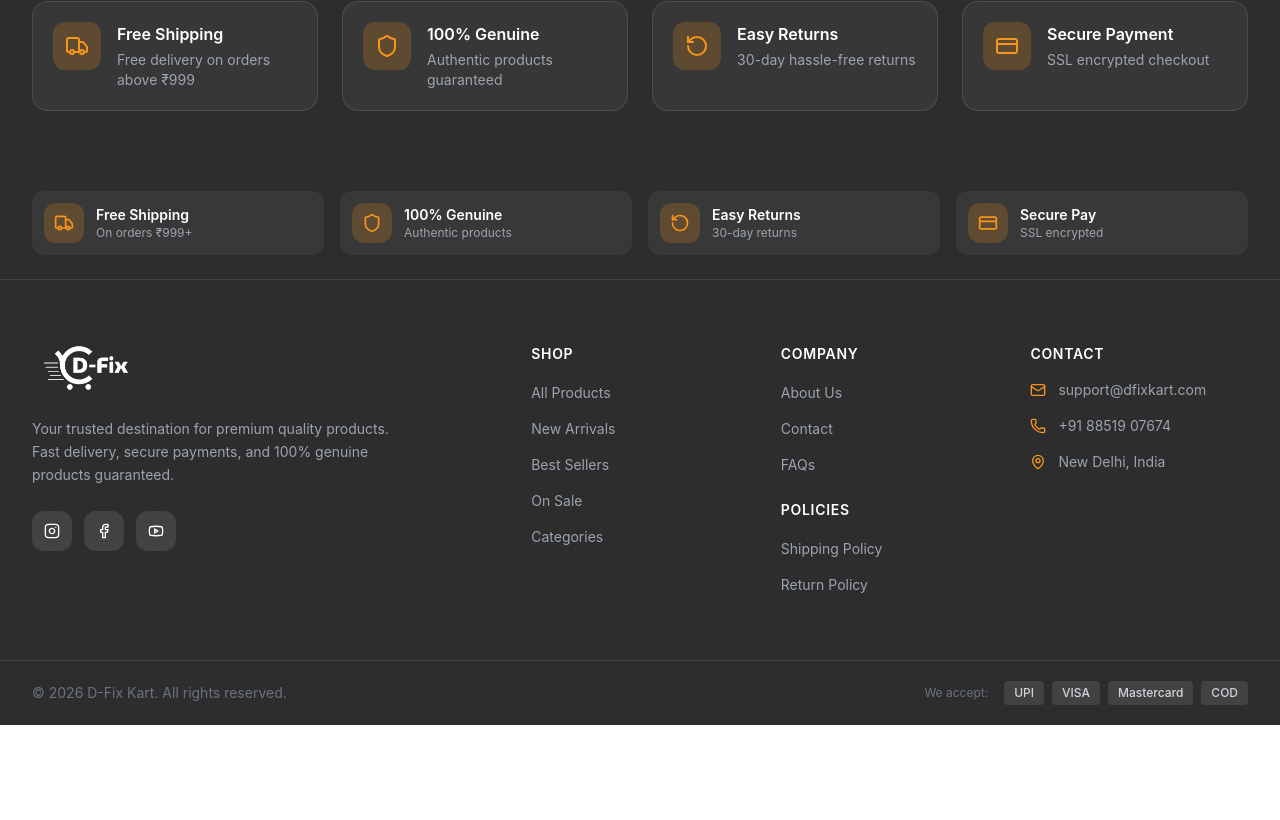
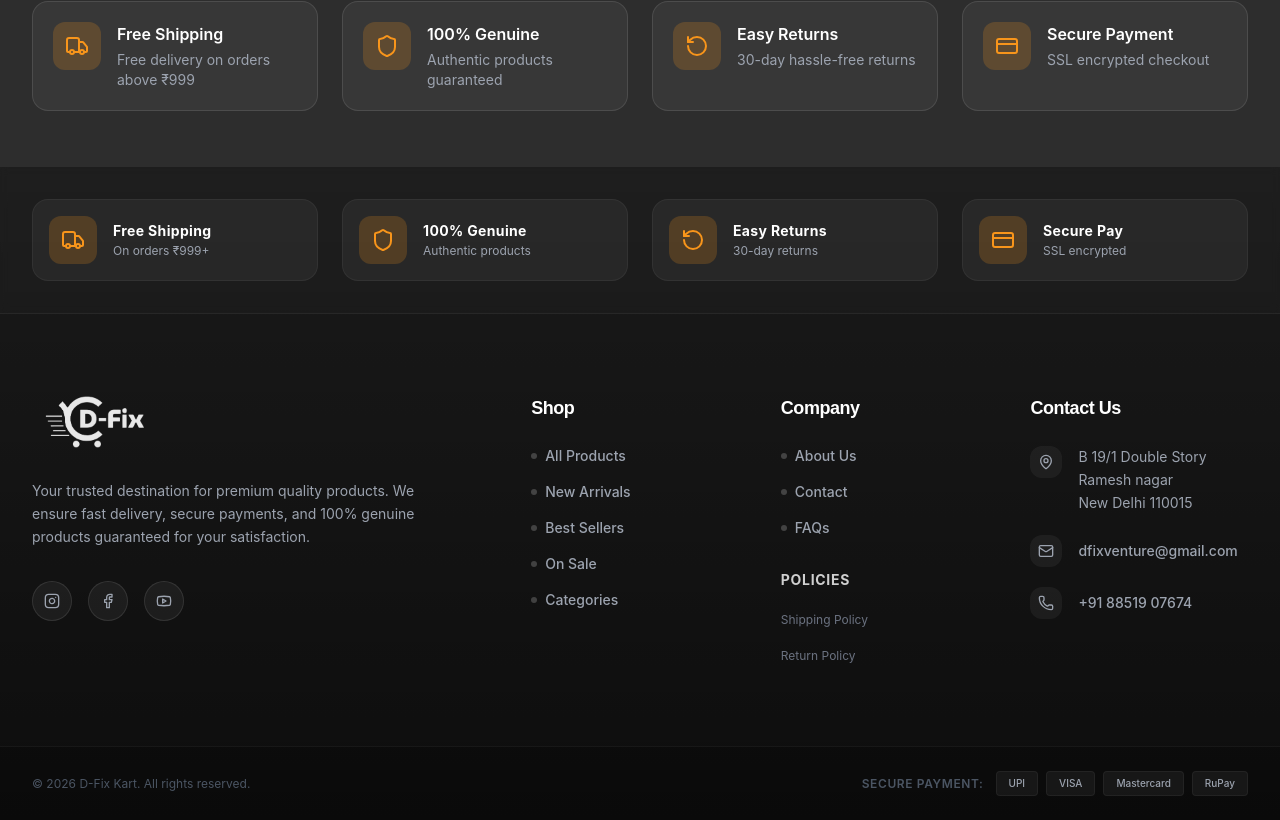
Before and after one commit to madhwalshivam/e--commerce--tape, a Next.js app in the folder client/: page / in a window 1280 px wide. Shown: the part 1556-2376 px from the top of the page. Before the commit the page ends 2281 px from the top, so only its background shows below. Built offline with nearby package versions, Linux system fonts and the light colour scheme; no server answers.

Commit message:
feat: Implement products listing page with filtering, category browsing, and comprehensive global styling.

```diff
--- a/client/src/app/globals.css
+++ b/client/src/app/globals.css
@@ -195,7 +195,7 @@
 /* Category Card */
 @layer components {
   .category-card {
-    @apply relative rounded-2xl overflow-hidden bg-gray-100 aspect-square cursor-pointer;
+    @apply relative rounded-md overflow-hidden bg-gray-100 aspect-square cursor-pointer;
   }
 
   .category-card::after {
--- a/client/src/components/layout/Footer.jsx
+++ b/client/src/components/layout/Footer.jsx
@@ -38,19 +38,22 @@ const trustFeatures = [
 
 export const Footer = () => {
   return (
-    <footer className="bg-[#2D2D2D] lg:mb-0 mb-14">
+    <footer className="relative bg-[#1A1A1A] text-white lg:mb-0 mb-14 overflow-hidden">
+      {/* Background Gradient Overlay */}
+      <div className="absolute inset-0 bg-gradient-to-t from-black/50 to-transparent pointer-events-none" />
+
       {/* Trust Bar */}
-      <div className="border-b border-white/10">
-        <div className="section-container py-6">
-          <div className="grid grid-cols-2 md:grid-cols-4 gap-4">
+      <div className="relative border-b border-white/5 bg-white/[0.02] backdrop-blur-sm">
+        <div className="section-container py-8">
+          <div className="grid grid-cols-2 md:grid-cols-4 gap-6">
             {trustFeatures.map((feature, index) => (
-              <div key={index} className="flex items-center gap-3 p-3 rounded-xl bg-white/5">
-                <div className="w-10 h-10 rounded-lg bg-primary/20 flex items-center justify-center flex-shrink-0">
-                  <feature.icon className="h-5 w-5 text-primary" />
+              <div key={index} className="flex items-center gap-4 p-4 rounded-2xl bg-white/5 border border-white/5 hover:bg-white/10 transition-colors duration-300">
+                <div className="w-12 h-12 rounded-xl bg-primary/20 flex items-center justify-center flex-shrink-0 text-primary">
+                  <feature.icon className="h-6 w-6" />
                 </div>
                 <div>
-                  <p className="font-semibold text-white text-sm">{feature.title}</p>
-                  <p className="text-gray-400 text-xs">{feature.desc}</p>
+                  <p className="font-bold text-white text-sm tracking-wide">{feature.title}</p>
+                  <p className="text-gray-400 text-xs mt-0.5">{feature.desc}</p>
                 </div>
               </div>
             ))}
@@ -59,29 +62,29 @@ export const Footer = () => {
       </div>
 
       {/* Main Footer */}
-      <div className="section-container py-12 md:py-16">
-        <div className="grid grid-cols-2 md:grid-cols-4 lg:grid-cols-5 gap-8">
+      <div className="relative section-container py-16 md:py-20">
+        <div className="grid grid-cols-1 md:grid-cols-2 lg:grid-cols-5 gap-10 lg:gap-8">
           {/* Brand */}
-          <div className="col-span-2 lg:col-span-2">
-            <Link href="/" className="inline-block mb-5">
-              <Image src="/logo.png" alt="D-Fix Kart" width={140} height={50} className="h-12 w-auto brightness-0 invert" />
+          <div className="lg:col-span-2 space-y-6">
+            <Link href="/" className="inline-block">
+              <Image src="/logo.png" alt="D-Fix Kart" width={160} height={60} className="h-14 w-auto brightness-0 invert opacity-90 hover:opacity-100 transition-opacity" />
             </Link>
-            <p className="text-gray-400 text-sm leading-relaxed mb-6 max-w-sm">
-              Your trusted destination for premium quality products. Fast delivery, secure payments, and 100% genuine products guaranteed.
+            <p className="text-gray-400 text-sm leading-relaxed max-w-sm">
+              Your trusted destination for premium quality products. We ensure fast delivery, secure payments, and 100% genuine products guaranteed for your satisfaction.
             </p>
 
             {/* Social Icons */}
-            <div className="flex gap-3">
+            <div className="flex gap-4 pt-2">
               {socialLinks.map((social) => (
                 <a
                   key={social.name}
                   href={social.href}
                   target="_blank"
                   rel="noopener noreferrer"
-                  className="w-10 h-10 rounded-xl bg-white/10 flex items-center justify-center hover:bg-primary transition-all duration-300"
+                  className="w-10 h-10 rounded-full bg-white/5 border border-white/10 flex items-center justify-center text-gray-400 hover:bg-primary hover:text-white hover:border-primary transition-all duration-300 transform hover:-translate-y-1"
                   title={social.name}
                 >
-                  <social.icon className="h-4 w-4 text-white" />
+                  <social.icon className="h-4 w-4" />
                 </a>
               ))}
             </div>
@@ -89,11 +92,12 @@ export const Footer = () => {
 
           {/* Shop */}
           <div>
-            <h3 className="footer-heading">Shop</h3>
-            <ul className="space-y-3">
+            <h3 className="text-lg font-bold text-white mb-6 font-display tracking-tight">Shop</h3>
+            <ul className="space-y-4">
               {shopLinks.map((link) => (
                 <li key={link.name}>
-                  <Link href={link.href} className="footer-link">
+                  <Link href={link.href} className="text-gray-400 hover:text-primary transition-colors text-sm font-medium flex items-center gap-2 group">
+                    <span className="w-1.5 h-1.5 rounded-full bg-white/20 group-hover:bg-primary transition-colors" />
                     {link.name}
                   </Link>
                 </li>
@@ -102,23 +106,14 @@ export const Footer = () => {
           </div>
 
           {/* Company */}
+          <div className="space-y-8">
             <div>
-            <h3 className="footer-heading">Company</h3>
-            <ul className="space-y-3">
+              <h3 className="text-lg font-bold text-white mb-6 font-display tracking-tight">Company</h3>
+              <ul className="space-y-4">
                 {companyLinks.map((link) => (
                   <li key={link.name}>
-                  <Link href={link.href} className="footer-link">
-                    {link.name}
-                  </Link>
-                </li>
-              ))}
-            </ul>
-
-            <h3 className="footer-heading mt-6">Policies</h3>
-            <ul className="space-y-3">
-              {policyLinks.slice(0, 2).map((link) => (
-                <li key={link.name}>
-                  <Link href={link.href} className="footer-link">
+                    <Link href={link.href} className="text-gray-400 hover:text-primary transition-colors text-sm font-medium flex items-center gap-2 group">
+                      <span className="w-1.5 h-1.5 rounded-full bg-white/20 group-hover:bg-primary transition-colors" />
                       {link.name}
                     </Link>
                   </li>
@@ -126,27 +121,47 @@ export const Footer = () => {
               </ul>
             </div>
 
+            <div>
+              <h3 className="text-sm font-bold text-white mb-4 uppercase tracking-wider opacity-80">Policies</h3>
+              <ul className="space-y-3">
+                {policyLinks.slice(0, 2).map((link) => (
+                  <li key={link.name}>
+                    <Link href={link.href} className="text-gray-500 hover:text-white transition-colors text-xs">
+                      {link.name}
+                    </Link>
+                  </li>
+                ))}
+              </ul>
+            </div>
+          </div>
+
           {/* Contact */}
           <div>
-            <h3 className="footer-heading">Contact</h3>
-            <ul className="space-y-4">
-              <li className="flex items-start gap-3">
-                <Mail className="h-4 w-4 text-primary mt-0.5 flex-shrink-0" />
-                <a href="mailto:support@dfixkart.com" className="text-gray-400 hover:text-primary text-sm transition-colors">
-                  support@dfixkart.com
+            <h3 className="text-lg font-bold text-white mb-6 font-display tracking-tight">Contact Us</h3>
+            <ul className="space-y-5">
+              <li className="flex items-start gap-4 group">
+                <div className="w-8 h-8 rounded-lg bg-white/5 flex items-center justify-center flex-shrink-0 group-hover:bg-primary/20 transition-colors">
+                  <MapPin className="h-4 w-4 text-gray-400 group-hover:text-primary transition-colors" />
+                </div>
+                <span className="text-gray-400 text-sm leading-relaxed group-hover:text-gray-300 transition-colors">
+                  B 19/1 Double Story Ramesh nagar<br />New Delhi 110015
+                </span>
+              </li>
+              <li className="flex items-center gap-4 group">
+                <div className="w-8 h-8 rounded-lg bg-white/5 flex items-center justify-center flex-shrink-0 group-hover:bg-primary/20 transition-colors">
+                  <Mail className="h-4 w-4 text-gray-400 group-hover:text-primary transition-colors" />
+                </div>
+                <a href="mailto:dfixventure@gmail.com" className="text-gray-400 hover:text-white text-sm transition-colors font-medium">
+                  dfixventure@gmail.com
                 </a>
               </li>
-              <li className="flex items-start gap-3">
-                <Phone className="h-4 w-4 text-primary mt-0.5 flex-shrink-0" />
-                <a href="tel:+918851907674" className="text-gray-400 hover:text-primary text-sm transition-colors">
+              <li className="flex items-center gap-4 group">
+                <div className="w-8 h-8 rounded-lg bg-white/5 flex items-center justify-center flex-shrink-0 group-hover:bg-primary/20 transition-colors">
+                  <Phone className="h-4 w-4 text-gray-400 group-hover:text-primary transition-colors" />
+                </div>
+                <a href="tel:+918851907674" className="text-gray-400 hover:text-white text-sm transition-colors font-medium">
                   +91 88519 07674
                 </a>
-              </li>
-              <li className="flex items-start gap-3">
-                <MapPin className="h-4 w-4 text-primary mt-0.5 flex-shrink-0" />
-                <span className="text-gray-400 text-sm">
-                  New Delhi, India
-                </span>
               </li>
             </ul>
           </div>
@@ -154,21 +169,23 @@ export const Footer = () => {
       </div>
 
       {/* Bottom Bar */}
-      <div className="border-t border-white/10">
-        <div className="section-container py-5">
+      <div className="relative border-t border-white/5 bg-black/20">
+        <div className="section-container py-6">
           <div className="flex flex-col md:flex-row items-center justify-between gap-4">
-            <p className="text-gray-500 text-sm">
+            <p className="text-gray-600 text-xs">
               © {new Date().getFullYear()} D-Fix Kart. All rights reserved.
             </p>
 
             {/* Payment Icons */}
-            <div className="flex items-center gap-2">
-              <span className="text-gray-500 text-xs mr-2">We accept:</span>
-              {["UPI", "VISA", "Mastercard", "COD"].map((pay) => (
-                <div key={pay} className="px-2.5 py-1 bg-white/10 rounded text-xs text-gray-300 font-medium">
+            <div className="flex items-center gap-3">
+              <span className="text-gray-600 text-xs uppercase tracking-wider font-semibold">Secure Payment:</span>
+              <div className="flex gap-2">
+                {["UPI", "VISA", "Mastercard", "RuPay"].map((pay) => (
+                  <div key={pay} className="px-3 py-1 bg-white/5 border border-white/5 rounded text-[10px] text-gray-400 font-medium hover:bg-white/10 transition-colors cursor-default">
                     {pay}
                   </div>
                 ))}
+              </div>
             </div>
           </div>
         </div>
--- a/client/src/components/sections/CategoriesCarousel.jsx
+++ b/client/src/components/sections/CategoriesCarousel.jsx
@@ -41,7 +41,7 @@ export default function CategoriesCarousel() {
   if (!categories.length) return null;
 
   return (
-    <section className="py-5 bg-white border-b border-gray-100">
+    <section className="py-5 bg-white border-b border-gray-100 w-full">
       <div className="section-container">
 
         <div className="relative">
@@ -52,7 +52,7 @@ export default function CategoriesCarousel() {
                 href={`/category/${category.slug}`}
                 className="flex-shrink-0 snap-start group"
               >
-                <div className="relative w-20 h-20 sm:w-24 sm:h-24 md:w-28 md:h-28  rounded-2xl overflow-hidden bg-gray-100">
+                <div className="relative w-20 h-20 sm:w-24 sm:h-24 md:w-28 md:h-28  rounded-md overflow-hidden bg-gray-100">
                   <Image
                     src={getCategoryImageUrl(category.image)}
                     alt={category.name}
--- a/client/src/components/sections/ShopByCategory.jsx
+++ b/client/src/components/sections/ShopByCategory.jsx
@@ -61,8 +61,8 @@ export function ShopByCategory() {
         </div>
 
         {/* Categories Grid */}
-        <div className="grid grid-cols-2 md:grid-cols-3 lg:grid-cols-4 gap-4 md:gap-6">
-          {categories.slice(0, 8).map((category, index) => (
+        <div className="grid grid-cols-3 lg:grid-cols-4 gap-10 md:gap-24">
+          {categories.slice(0, 8).map((category) => (
             <Link
               key={category.id}
               href={`/category/${category.slug}`}
```
Also changed, not shown: client/src/app/products/page.js (+4 -5 lines). Lines whose indentation alone changed are shown as unchanged.
